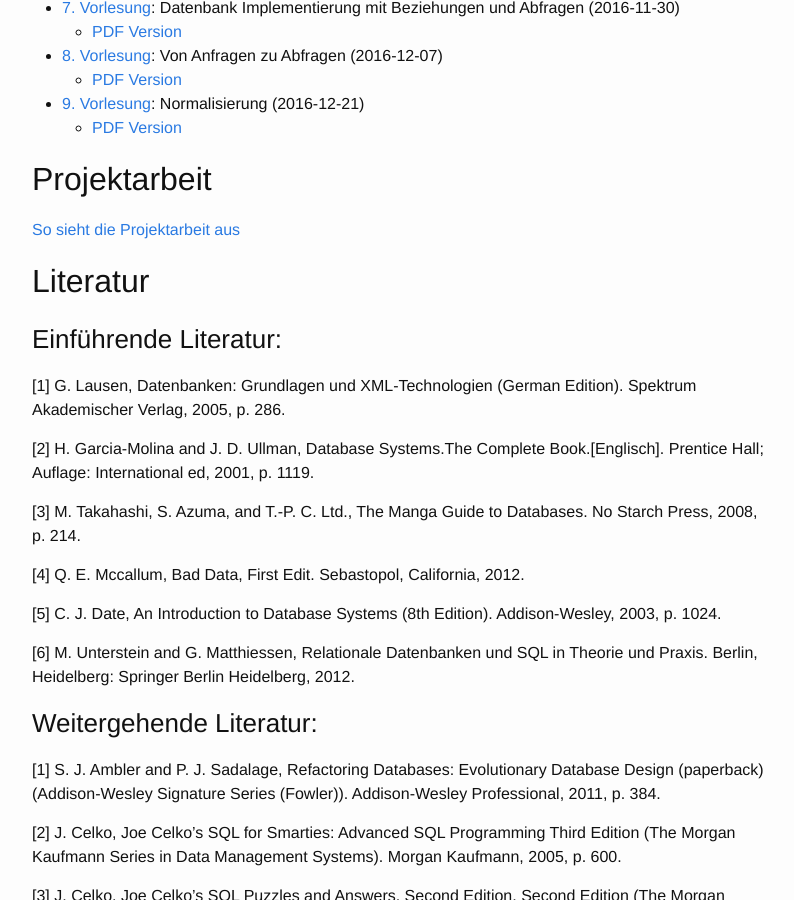
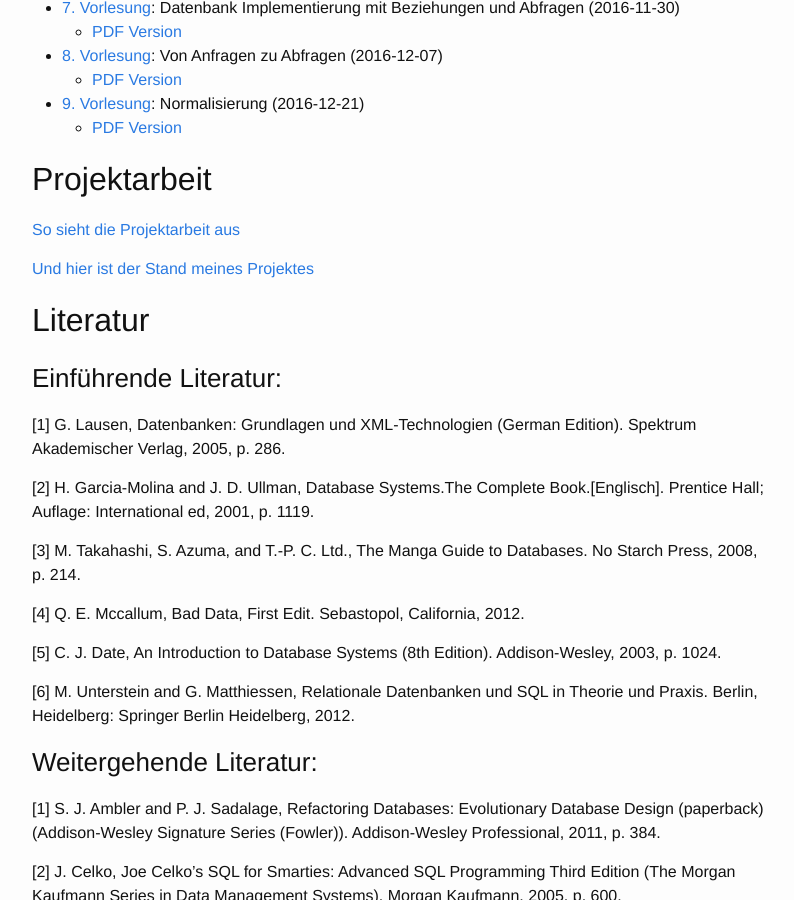
Before and after one commit to rkottmann/renzok.github.io, a Jekyll site: the page built from _slides/db-ws-2016/index.md, in a window 1280 px wide and 900 px high, scrolled down 741 px. Shown: the whole window, without its empty margins (238-1032 px from the left). Built offline with Jekyll 4.4.1, drawn with Linux system fonts in a browser that asks for light colours.

Commit message:
Added link to my db project

```diff
--- a/_slides/db-ws-2016/index.md
+++ b/_slides/db-ws-2016/index.md
@@ -38,6 +38,8 @@
 ## Projektarbeit
  [So sieht die Projektarbeit aus](https://www.dropbox.com/s/l16bg9f7i6cfrmj/datenbanken-projekt.pdf?dl=1)
 
+ [Und hier ist der Stand meines Projektes](https://www.dropbox.com/sh/8o9tk1vvy0vspbq/AACJ7PoCJvMLVFVpBSZEAWnva?dl=0)
+
 ## Literatur
 
 ### Einführende Literatur:
```
